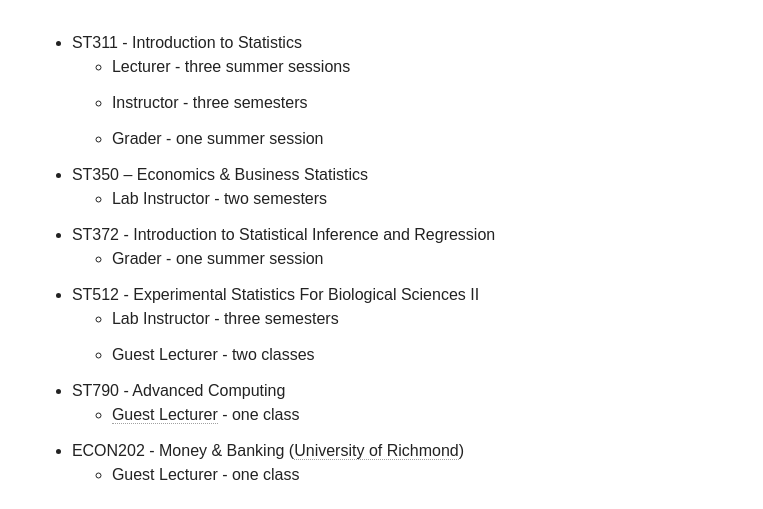
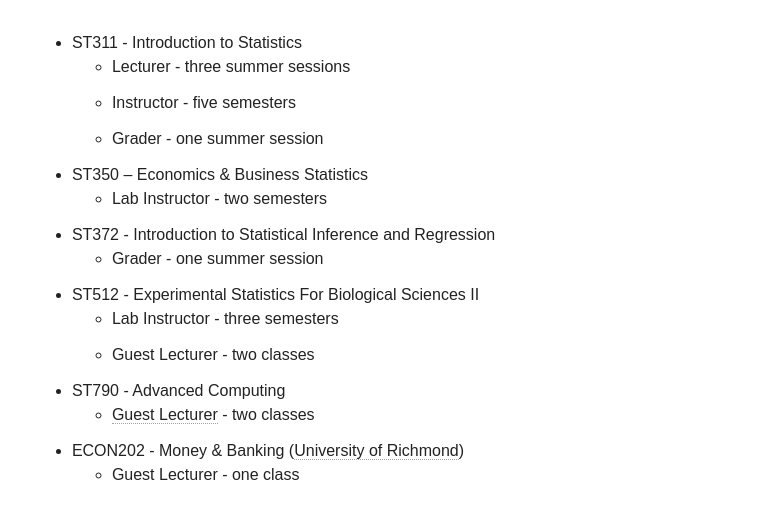
Before and after one commit to brgaines/brgaines.github.io, a Jekyll site: the page built from teaching/index.md, in a window 1280 px wide. Shown: the part 977-1486 px from the top of the page, without its empty margins (254-1017 px from the left). Built offline with Jekyll 4.4.1, drawn with Linux system fonts in a browser that asks for light colours; nearby versions of some CDN libraries.

Commit message:
updated teaching experience to reflect the past academic year

```diff
--- a/teaching/index.md
+++ b/teaching/index.md
@@ -13,7 +13,7 @@ This semester I am an instructor for ST311 under the supervision of Dr. Roger Wo
 
 * ST311 - Introduction to Statistics
     * Lecturer - three summer sessions
-    * Instructor - three semesters
+    * Instructor - five semesters
     * Grader - one summer session
 
 * ST350 – Economics & Business Statistics
@@ -27,7 +27,7 @@ This semester I am an instructor for ST311 under the supervision of Dr. Roger Wo
     * Guest Lecturer - two classes
 
 * ST790 - Advanced Computing
-	* [Guest Lecturer](http://brgaines.github.io/talks/) - one class
+	* [Guest Lecturer](http://brgaines.github.io/talks/) - two classes
 
 * ECON202 - Money & Banking ([University of Richmond](http://www.richmond.edu/))
     * Guest Lecturer - one class
```
